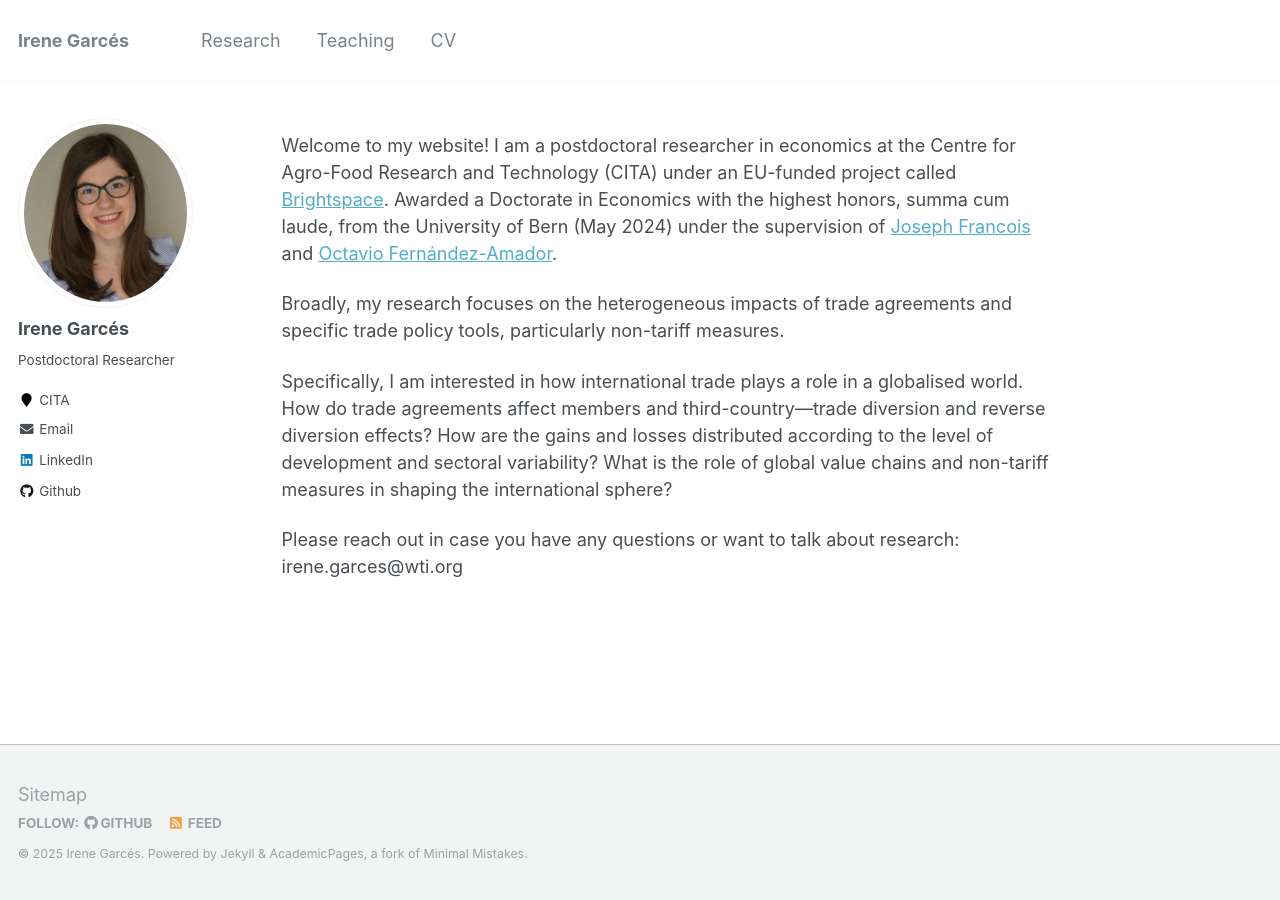
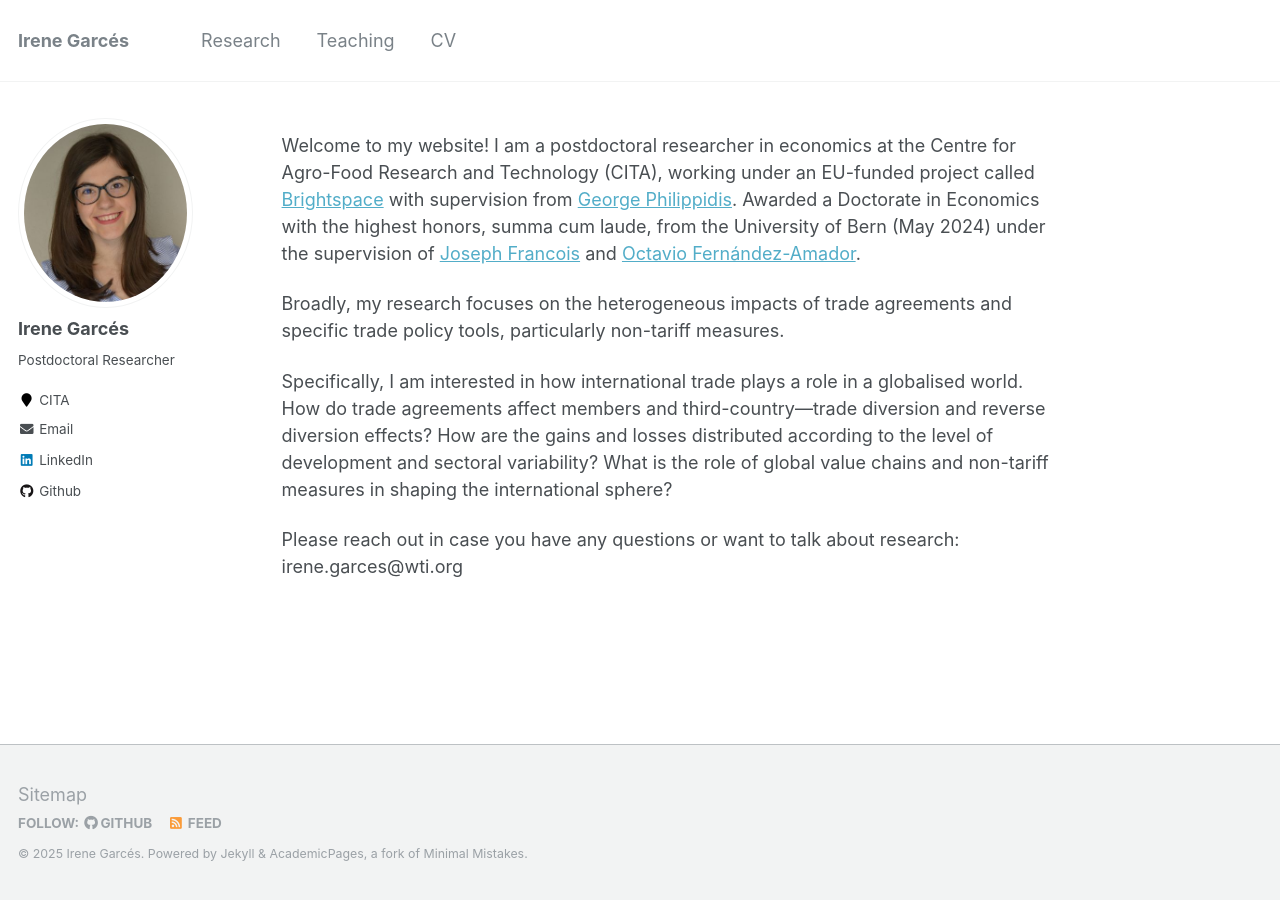
Before and after one commit to IreneGarces/irenegarces.github.io, a Jekyll site: the page built from _pages/about.md, in a window 1280 px wide. Built offline with Jekyll 4.4.1, drawn with Linux system fonts in a browser that asks for light colours.

Commit message:
Update about.md

```diff
--- a/_pages/about.md
+++ b/_pages/about.md
@@ -8,7 +8,7 @@ redirect_from:
   - /about.html
 ---
 
-Welcome to my website! I am a postdoctoral researcher in economics at the Centre for Agro-Food Research and Technology (CITA) under an EU-funded project called [Brightspace](https://brightspace-project.eu/). Awarded a Doctorate in Economics with the highest honors, summa cum laude, from the University of Bern (May 2024) under the supervision of [Joseph Francois](https://www.wti.org/institute/people/432/francois-joseph/) and [Octavio Fernández-Amador](https://www.wti.org/institute/people/429/fernandez-amador-octavio/).
+Welcome to my website! I am a postdoctoral researcher in economics at the Centre for Agro-Food Research and Technology (CITA), working under an EU-funded project called [Brightspace](https://brightspace-project.eu/) with supervision from [George Philippidis](https://www.araid.es/es/users/gphilippidis). Awarded a Doctorate in Economics with the highest honors, summa cum laude, from the University of Bern (May 2024) under the supervision of [Joseph Francois](https://www.wti.org/institute/people/432/francois-joseph/) and [Octavio Fernández-Amador](https://www.wti.org/institute/people/429/fernandez-amador-octavio/).
 
 Broadly, my research focuses on the heterogeneous impacts of trade agreements and specific trade policy tools, particularly non-tariff measures.
 
```
